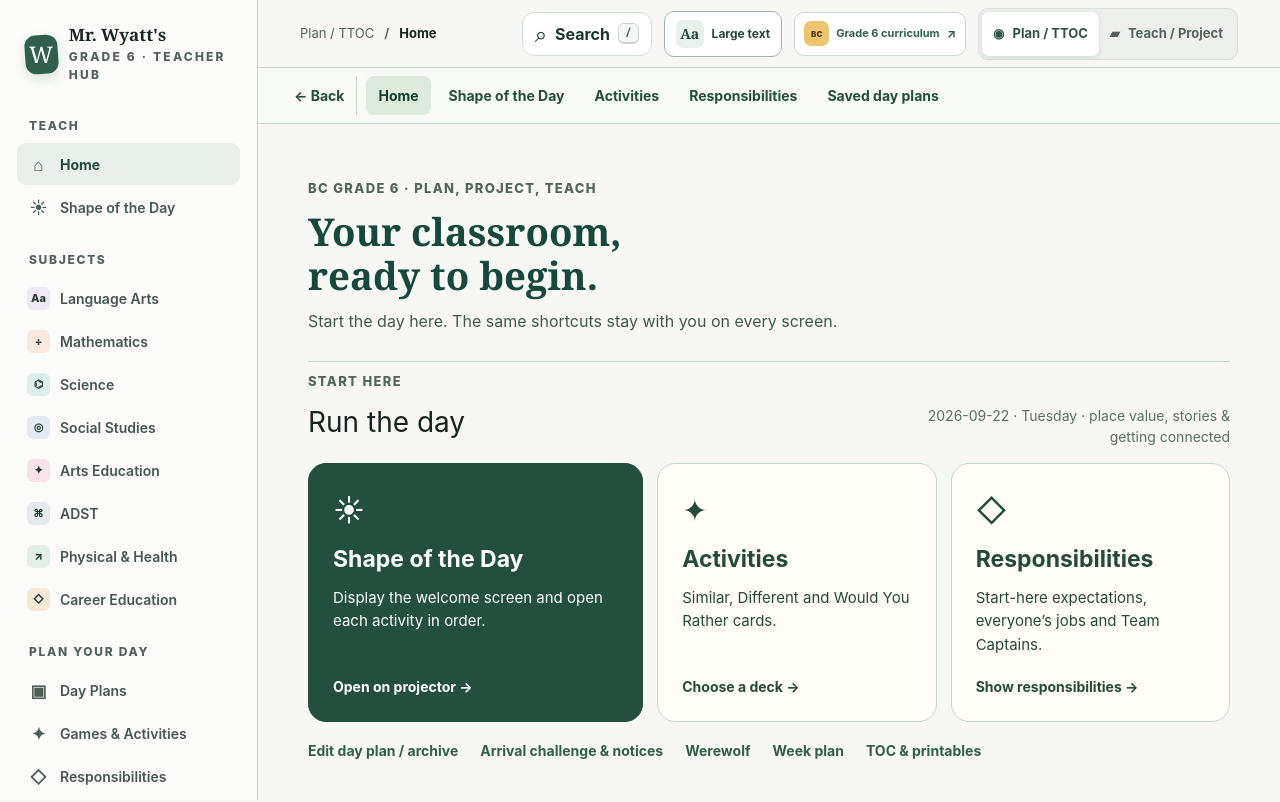
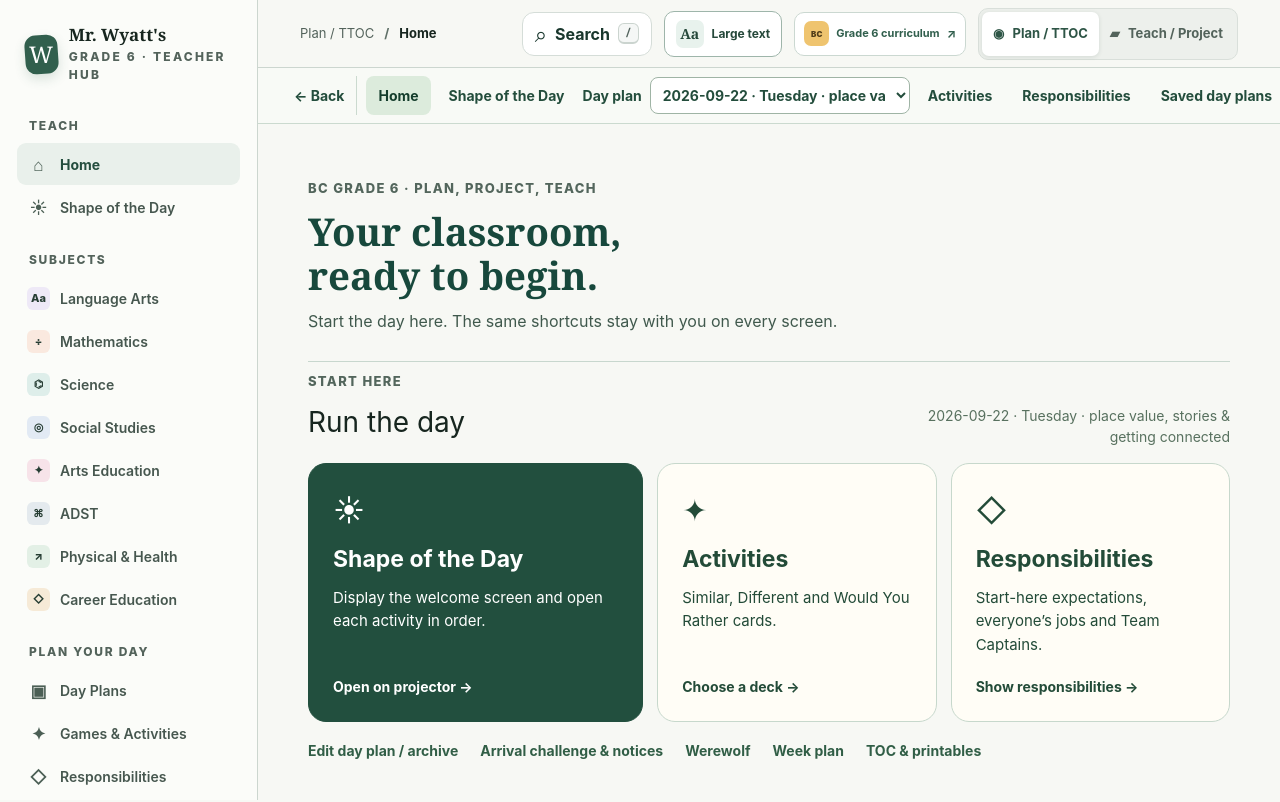
Before and after one commit to dlwyatt-eng/teacher-hub, a Next.js app: page / in a window 1280 px wide. Shown: the top 802 px of the page. Built offline with nearby package versions, Linux system fonts and the light colour scheme.

Commit message:
Make saved day plans selectable from classroom navigation
Source tree matches local commit 3cae7cdbc7e0192a8f2cf781aae9427d8585bcdb. Typecheck, navigation/archive tests and production artifact checks passed.

```diff
--- a/app/classroom-navigation.css
+++ b/app/classroom-navigation.css
@@ -1,6 +1,7 @@
 .classroom-nav{position:sticky;top:68px;z-index:9;display:flex;gap:6px;align-items:center;padding:8px 24px;border-bottom:1px solid #cbdacf;background:#f8faf6;overflow-x:auto;scrollbar-width:thin}
 .classroom-nav a{flex:none;padding:9px 12px;border-radius:8px;color:#234d3c;font-size:14px;font-weight:750;text-decoration:none;white-space:nowrap}
 .classroom-nav a:hover,.classroom-nav a[aria-current=page]{background:#dcebdc;color:#143d2c}
+.classroom-day-picker{display:flex;flex:none;align-items:center;gap:8px;color:#234d3c;font-size:14px;font-weight:700}.classroom-day-picker select{max-width:260px;padding:8px;border:1px solid #9fb4a5;border-radius:8px;background:white;color:#234d3c;font:inherit}.classroom-day-picker select:focus-visible{outline:3px solid #b36a08;outline-offset:3px}
 .classroom-nav a:focus-visible,.classroom-launch a:focus-visible{outline:3px solid #b36a08;outline-offset:3px}
 .classroom-nav a:first-child{border-right:1px solid #cbdacf;border-radius:0;margin-right:3px}
 .projector-shell .classroom-nav{top:78px}.projector-shell .classroom-nav a{font-size:16px}
--- a/app/classroom-navigation.tsx
+++ b/app/classroom-navigation.tsx
@@ -1,6 +1,6 @@
 'use client';
 import {useEffect, useState} from 'react';
-import {DAY_ARCHIVE_EVENT} from './day-plan-store';
+import {DAY_ARCHIVE_EVENT, listDayPlans} from './day-plan-store';
 import {displayedDayPlan, editDayHref, HOME_HREF, recordNavigation, rememberDisplayedDay, shapeOfDayHref} from './classroom-navigation-state';
 import './classroom-navigation.css';
 
@@ -28,6 +28,9 @@ export function ClassroomNavigation({active, routeKey, projector}: {active: stri
     <a href={back} aria-label="Back to previous classroom screen">← Back</a>
     <a href={HOME_HREF} aria-current={active === 'Home' && !projector ? 'page' : undefined}>Home</a>
     <a href={shapeOfDayHref(plan.id)} aria-current={active === 'Morning Screen' && projector ? 'page' : undefined}>Shape of the Day</a>
+    <label className="classroom-day-picker">Day plan <select value={plan.id} onChange={event => window.location.assign(shapeOfDayHref(event.target.value))}>
+      {listDayPlans().map(day => <option key={day.id} value={day.id}>{day.date || 'Template'} · {day.title}</option>)}
+    </select></label>
     <a href={`?view=Games+%26+Activities${mode}`} aria-current={active === 'Games & Activities' ? 'page' : undefined}>Activities</a>
     <a href={`?view=Responsibilities${mode}`} aria-current={active === 'Responsibilities' ? 'page' : undefined}>Responsibilities</a>
     {!projector && <a href={editDayHref(plan.id)} aria-current={active === 'Day Plans' ? 'page' : undefined}>Saved day plans</a>}
```
Also changed, not shown: 1 other file (tests, documents, lock files or other folders).
